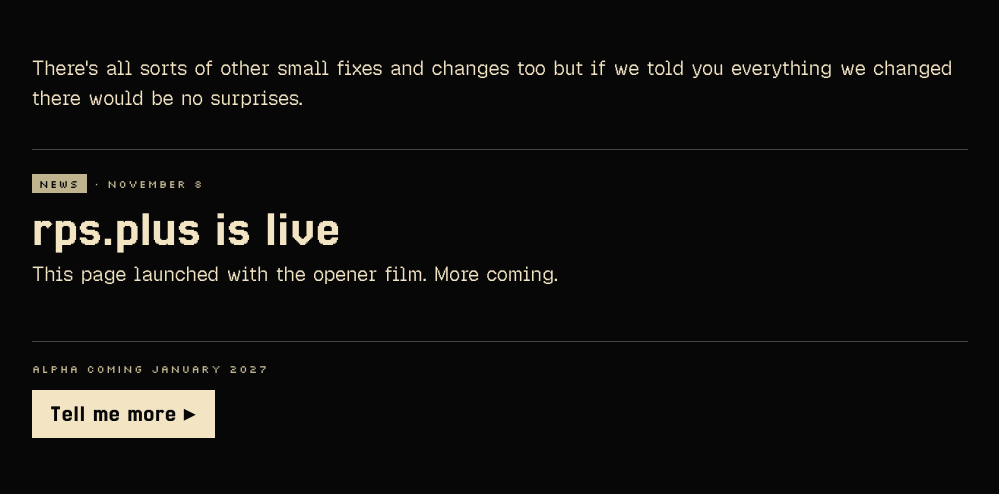
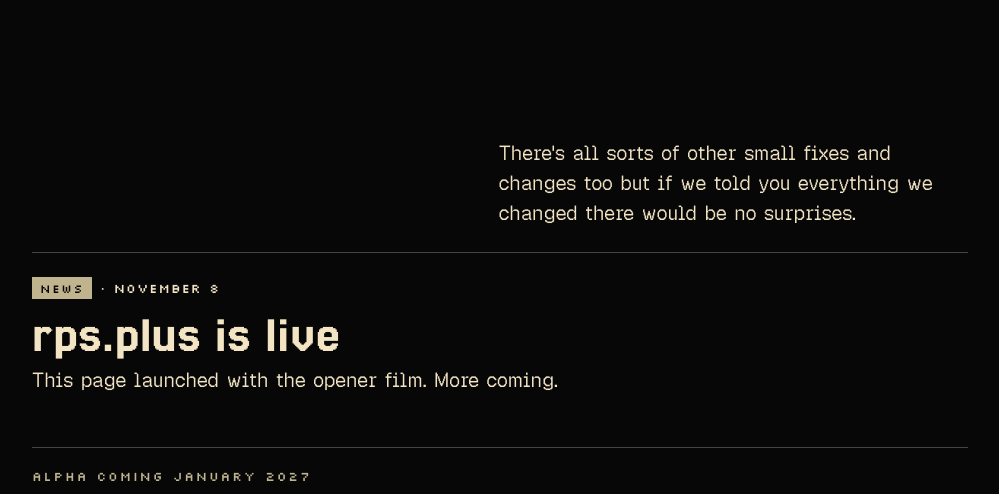
Before and after one commit to yotamdror/rps-plus-site, a plain HTML site: page index.html in a window 1280 px wide. Shown: the part 2937-3431 px from the top of the page, without its empty margins (140-1139 px from the left). Drawn offline with Linux system fonts and the light colour scheme; no server answers.

Commit message:
Feed: room above the closing line (notes column on iPad and computers); bigger, cream post dates
Co-Authored-By: Claude Opus 5.5 <noreply@anthropic.com>
Claude-Session: https://claude.ai/code/session_01QDYrp5ZB7wmwW8vUUMfqAS

```diff
--- a/index.html
+++ b/index.html
@@ -120,7 +120,7 @@
   @keyframes bob { 50% { transform: translateY(3px); } }
   .feed { width: 100%; box-sizing: border-box; max-width: 440px; margin: 0 auto; padding: 0 16px calc(56px + env(safe-area-inset-bottom));
     color: var(--cream); font: 18px/1.5 "Geist Pixel", system-ui, sans-serif; font-variant-ligatures: none; }
-  .feed .kicker { font: 11px "Silkscreen", ui-monospace, monospace; letter-spacing: .14em; text-transform: uppercase; color: var(--brass-light); }
+  .feed .kicker { font: 13px "Silkscreen", ui-monospace, monospace; letter-spacing: .14em; text-transform: uppercase; color: var(--brass-light); }
   .filters { display: flex; flex-wrap: wrap; gap: 8px; padding: 6px 0 4px; background: var(--ink); }
   .ftag, .tag { all: unset; cursor: pointer; box-sizing: border-box; font: 11px "Silkscreen", ui-monospace, monospace; letter-spacing: .14em; text-transform: uppercase; }
   .ftag { min-height: 44px; padding: 0 14px; display: inline-flex; align-items: center; border: 1px solid var(--slate); color: var(--brass-light); }
@@ -129,7 +129,8 @@
   .post { border-top: 1px solid var(--slate); padding: 24px 0 8px; margin-top: 16px; position: relative; }
   .post .anchor { position: absolute; top: -10px; }
   .meta { display: flex; align-items: center; gap: 8px; flex-wrap: wrap; }
-  .tag { color: var(--ink); background: var(--brass-light); padding: 3px 7px 2px; }
+  .tag { color: var(--ink); background: var(--brass-light); padding: 4px 8px 3px; font-size: 12px; }
+  .meta .kicker { color: var(--cream); font-size: 13px; letter-spacing: .08em; }
   .post h1 { font: 44px/1 "Jersey 25", ui-monospace, monospace; letter-spacing: .02em; margin: 10px 0 4px; font-weight: 400; text-wrap: balance; }
   .post h2 { font: 30px/1.05 "Jersey 25", ui-monospace, monospace; letter-spacing: .02em; font-weight: 400; margin: 6px 0 6px; }
   .post p { margin: 0 0 12px; }
@@ -163,7 +164,7 @@
   .rn-steps { list-style: none; margin: 0; }
   .rn-step { color: var(--cream); }
   .rn-n { display: none; }
-  .coda { margin: 24px 0 0; }
+  .post .coda { margin: 64px 0 0; max-width: 34em; }
   .none { color: var(--grey); padding: 24px 0; }
   .end { border-top: 1px solid var(--slate); margin-top: 32px; padding-top: 20px; display: grid; gap: 14px; justify-items: start; }
   .cta { display: inline-block; padding: 0 18px; background: var(--cream); color: var(--ink); text-decoration: none; font: 24px/48px "Jersey 25", ui-monospace, monospace; letter-spacing: .04em; }
@@ -199,7 +200,9 @@
     .rn-step:first-child { padding-top: 0; }
     .rn-step + .rn-step { border-top: 1px dashed var(--slate); }
     .rn-step.on { opacity: 1; cursor: default; }
-    .rn-step.two { margin-bottom: 40vh; margin-bottom: 40dvh; }   /* room for the second stop: BEFORE, then AFTER */
+    .rn-step.two { margin-bottom: 40vh; margin-bottom: 40dvh; }
+    /* the closing line sits in the notes column, under the notes, not under the loop */
+    .post .coda { margin: 72px 0 0 calc((100% - 40px) / 2.1 + 40px); }   /* room for the second stop: BEFORE, then AFTER */
     .post h1 { font-size: 52px; }
     .post h2 { font-size: 34px; }
   }
```
